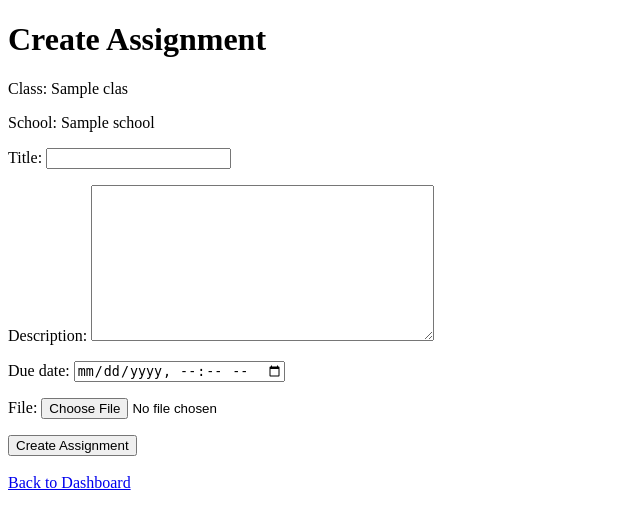
After one commit to Shahzan786/publish_notes, a Django app: page /teacher/create-assignment/ in a window 1280 px wide. The commit adds this page. Shown: the top 529 px of the page, without its empty margins (0-640 px from the left). Run offline with Django 5.2, Linux system fonts and the light colour scheme; a user stored in the database is signed in; tables that the repository leaves empty hold one stand-in row (values such as "Sample post").

Commit message:
initial working version of publish notes

```diff
--- a/publish_notes/accounts/forms.py
+++ b/publish_notes/accounts/forms.py
@@ -1,5 +1,5 @@
 from django import forms
-from school.models import Teacher,Student , Note , Announcement
+from school.models import Teacher,Student , Note , Announcement , Assignment , Submission
 
 
 class TeacherSignupForm(forms.ModelForm):
@@ -57,3 +57,29 @@ class AnnouncementForm(forms.ModelForm):
     class Meta:
         model = Announcement
         fields = ["title", "message"]
+
+class AssignmentForm(forms.ModelForm):
+
+    class Meta:
+        model = Assignment
+
+        fields = [
+            "title",
+            "description",
+            "due_date",
+            "file"
+        ]
+
+        widgets = {
+            "due_date": forms.DateTimeInput(
+                attrs={
+                    "type": "datetime-local"
+                }
+            ),
+        }
+
+class SubmissionForm(forms.ModelForm):
+
+    class Meta:
+        model = Submission
+        fields = ["file"]
--- /dev/null
+++ b/publish_notes/accounts/templates/accounts/create_assignment.html
@@ -0,0 +1,40 @@
+<!DOCTYPE html>
+<html>
+
+<head>
+    <title>Create Assignment</title>
+</head>
+
+<body>
+
+    <h1>Create Assignment</h1>
+
+    <p>
+        Class: {{ class_obj.name }}
+    </p>
+
+    <p>
+        School: {{ class_obj.school.name }}
+    </p>
+
+    <form method="POST" enctype="multipart/form-data">
+
+        {% csrf_token %}
+
+        {{ form.as_p }}
+
+        <button type="submit">
+            Create Assignment
+        </button>
+
+    </form>
+
+    <br>
+
+    <a href="{% url 'teacher_dashboard' %}">
+        Back to Dashboard
+    </a>
+
+</body>
+
+</html>
--- a/publish_notes/accounts/templates/accounts/student_dashboard.html
+++ b/publish_notes/accounts/templates/accounts/student_dashboard.html
@@ -21,5 +21,9 @@
     <a href="{% url 'student_notes' %}">
     View My Notes
     </a>
+
+    <a href="{% url 'student_assignments' %}">
+    View Assignment
+    </a>
 </body>
 </html>
--- a/publish_notes/accounts/templates/accounts/teacher_dashboard.html
+++ b/publish_notes/accounts/templates/accounts/teacher_dashboard.html
@@ -24,6 +24,10 @@
 
     <a href="{% url 'create_announcement' %}">
     Create Announcement
+    </a>
+
+    <a href="{% url 'create_assignment' %}">
+    Create Assignment
     </a>
 
 
--- a/publish_notes/accounts/urls.py
+++ b/publish_notes/accounts/urls.py
@@ -13,4 +13,8 @@ urlpatterns = [
     path("teacher/note/<int:note_id>/delete/", views.delete_note, name="delete_note"),
     path("teacher/create-announcement/",views.create_announcement, name="create_announcement"),
     path( "student/announcements/",  views.student_announcements, name="student_announcements"),
+    path( "teacher/create-assignment/",views.create_assignment, name="create_assignment"),
+    path( "student/assignments/", views.student_assignments, name="student_assignments"),
+    path( "student/assignments/<int:assignment_id>/submit/", views.submit_assignment,name="submit_assignment"),
+
 ]
--- a/publish_notes/accounts/views.py
+++ b/publish_notes/accounts/views.py
@@ -1,6 +1,7 @@
 from django.shortcuts import render, redirect , get_object_or_404
 from django.contrib.auth.models import User
 from django.contrib.auth import authenticate, login
+from django.http import HttpResponseForbidden
 
 
 from .forms import (
@@ -9,9 +10,11 @@ from .forms import (
     StudentSignupForm,
     NoteForm,
     AnnouncementForm,
+    AssignmentForm,
+    SubmissionForm
 )
 
-from school.models import School, Class , Note
+from school.models import School, Class , Note , Assignment
 
 
 def teacher_signup(request):
@@ -319,3 +322,97 @@ def student_announcements(request):
             "announcements": announcements,
         }
     )
+
+def create_assignment(request):
+
+    teacher = request.user.teacher_profile
+    class_obj = teacher.assigned_class
+
+    if request.method == "POST":
+
+        form = AssignmentForm(
+            request.POST,
+            request.FILES
+        )
+
+        if form.is_valid():
+
+            assignment = form.save(commit=False)
+
+            assignment.class_obj = class_obj
+
+            assignment.save()
+
+            return redirect("teacher_dashboard")
+
+    else:
+        form = AssignmentForm()
+
+    return render(
+        request,
+        "accounts/create_assignment.html",
+        {
+            "form": form,
+            "class_obj": class_obj,
+        }
+    )
+
+def student_assignments(request):
+
+    student = request.user.student_profile
+
+    assignments = student.student_class.assignments.all()
+
+    return render(
+        request,
+        "accounts/student_assignments.html",
+        {
+            "student": student,
+            "assignments": assignments,
+        }
+    )
+
+def submit_assignment(request, assignment_id):
+
+    student = request.user.student_profile
+
+    assignment = get_object_or_404(
+        Assignment,
+        id=assignment_id
+    )
+
+    if student.student_class != assignment.class_obj:
+        return HttpResponseForbidden(
+            "You are not allowed to submit this assignment."
+        )
+
+    if request.method == "POST":
+
+        form = SubmissionForm(
+            request.POST,
+            request.FILES
+        )
+
+        if form.is_valid():
+
+            submission = form.save(commit=False)
+
+            submission.assignment = assignment
+            submission.student = student
+
+            submission.save()
+
+            return redirect("student_assignments")
+
+    else:
+
+        form = SubmissionForm()
+
+    return render(
+        request,
+        "accounts/submit_assignment.html",
+        {
+            "form": form,
+            "assignment": assignment,
+        }
+    )
--- a/publish_notes/publish_notes/settings.py
+++ b/publish_notes/publish_notes/settings.py
@@ -118,3 +118,5 @@ USE_TZ = True
 # https://docs.djangoproject.com/en/6.0/howto/static-files/
 
 STATIC_URL = 'static/'
+MEDIA_URL = "/media/"
+MEDIA_ROOT = BASE_DIR / "media"
--- a/publish_notes/publish_notes/urls.py
+++ b/publish_notes/publish_notes/urls.py
@@ -16,8 +16,14 @@ Including another URLconf
 """
 from django.contrib import admin
 from django.urls import path, include
+from django.conf import settings
+from django.conf.urls.static import static
+
 
 urlpatterns = [
     path("admin/", admin.site.urls),
     path("", include("accounts.urls")),
+
+
 ]
+urlpatterns += static( settings.MEDIA_URL,  document_root=settings.MEDIA_ROOT)
--- a/publish_notes/school/models.py
+++ b/publish_notes/school/models.py
@@ -103,3 +103,67 @@ class Announcement(models.Model):
 
     def __str__(self):
         return self.title
+
+
+class Assignment(models.Model):
+
+    title = models.CharField(max_length=200)
+
+    description = models.TextField()
+
+    due_date = models.DateTimeField()
+
+    file = models.FileField(
+        upload_to="assignments/",
+        blank=True,
+        null=True
+    )
+
+    class_obj = models.ForeignKey(
+        Class,
+        on_delete=models.CASCADE,
+        related_name="assignments"
+    )
+
+    created_at = models.DateTimeField(
+        auto_now_add=True
+    )
+
+    def __str__(self):
+        return self.title
+
+class Submission(models.Model):
+
+    assignment = models.ForeignKey(
+        Assignment,
+        on_delete=models.CASCADE,
+        related_name="submissions"
+    )
+
+    student = models.ForeignKey(
+        Student,
+        on_delete=models.CASCADE,
+        related_name="submissions"
+    )
+
+    file = models.FileField(
+        upload_to="submissions/"
+    )
+
+    submitted_at = models.DateTimeField(
+        auto_now_add=True
+    )
+
+    grade = models.CharField(
+        max_length=20,
+        blank=True,
+        null=True
+    )
+
+    feedback = models.TextField(
+        blank=True,
+        null=True
+    )
+
+    def __str__(self):
+        return f"{self.student.name} - {self.assignment.title}"
```
Also changed, not shown: publish_notes/accounts/templates/accounts/student_assignments.html (added, +61 -0 lines), publish_notes/assignments/2.py (added, +29 -0 lines), publish_notes/assignments/3.py (added, +28 -0 lines), publish_notes/school/migrations/0004_assignment.py (added), publish_notes/school/migrations/0005_submission.py (added).
